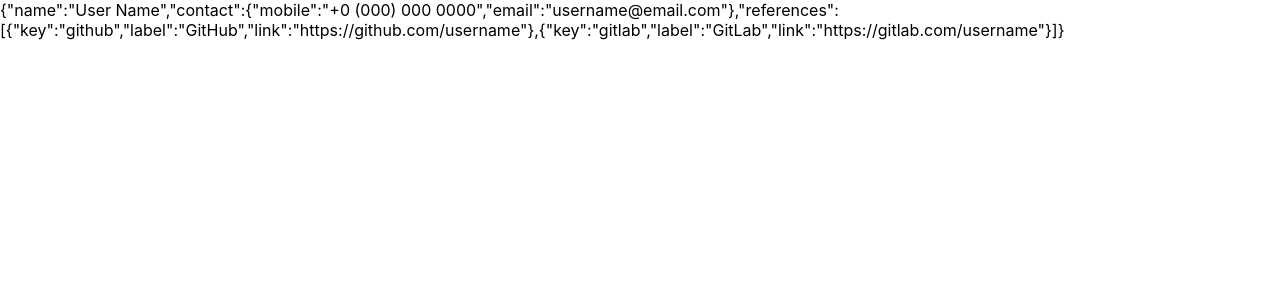
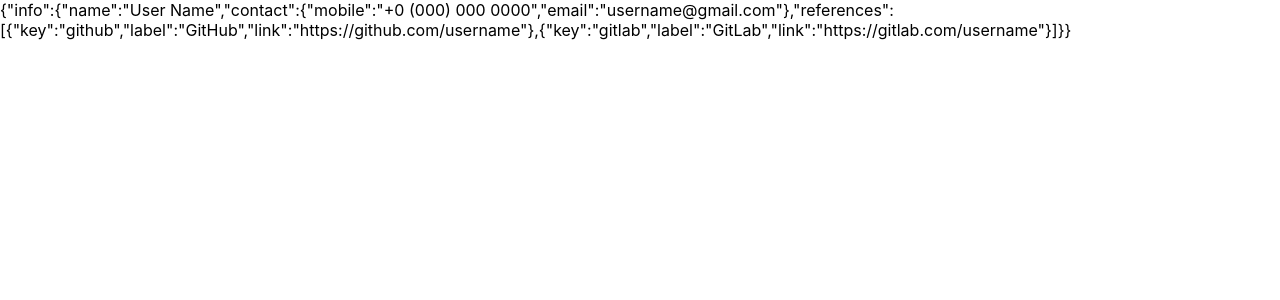
Before and after one commit to louvrecly/cv-generator-next, a Next.js app: page / in a window 1280 px wide. Shown: the top 300 px of the page. Built offline with nearby package versions, Linux system fonts and the light colour scheme.

Commit message:
Create info.json and import it to data constant

```diff
--- a/data/index.js
+++ b/data/index.js
@@ -1,21 +1,5 @@
-const data = {
-  name: 'User Name',
-  contact: {
-    mobile: '+0 (000) 000 0000',
-    email: 'username@email.com'
-  },
-  references: [
-    {
-      key: 'github',
-      label: 'GitHub',
-      link: 'https://github.com/username'
-    },
-    {
-      key: 'gitlab',
-      label: 'GitLab',
-      link: 'https://gitlab.com/username'
-    }
-  ]
-}
+import info from './info.json'
+
+const data = { info }
 
 export default data
--- /dev/null
+++ b/data/info.json
@@ -0,0 +1,19 @@
+{
+  "name": "User Name",
+  "contact": {
+    "mobile": "+0 (000) 000 0000",
+    "email": "username@gmail.com"
+  },
+  "references": [
+    {
+      "key": "github",
+      "label": "GitHub",
+      "link": "https://github.com/username"
+    },
+    {
+      "key": "gitlab",
+      "label": "GitLab",
+      "link": "https://gitlab.com/username"
+    }
+  ]
+}
```
